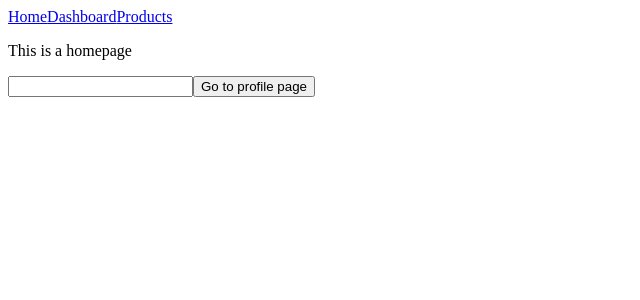
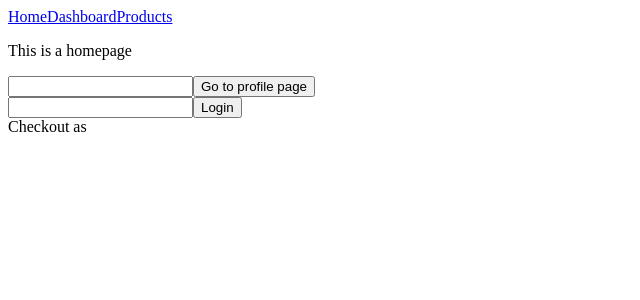
Before and after one commit to kshyxxz/webDevelopment, a React (Vite) app in the folder reactJS/reactjs/: page / in a window 1280 px wide. Shown: the top 300 px of the page, without its empty margins (0-640 px from the left). Built offline with nearby package versions, Linux system fonts and the light colour scheme.

Commit message:
reactUseContext_75

```diff
--- a/reactJS/reactjs/src/App.jsx
+++ b/reactJS/reactjs/src/App.jsx
@@ -6,9 +6,11 @@ import Nav from "./components/Nav";
 import Profile from "./pages/Profile";
 import Settings from "./pages/Settings";
 import Products from "./pages/Products";
+import Context from "./components/Context";
 
 function App() {
 	return (
+		<>
 			<BrowserRouter>
 				<Nav />
 				<Routes>
@@ -21,6 +23,8 @@ function App() {
 					<Route path="*" element={<PageNotFound />} />
 				</Routes>
 			</BrowserRouter>
+			<Context />
+		</>
 	);
 }
 
--- /dev/null
+++ b/reactJS/reactjs/src/components/Checkout.jsx
@@ -0,0 +1,7 @@
+import { useContext } from "react";
+import { userContext } from "./Context";
+
+export default function Checkout() {
+	const { user } = useContext(userContext);
+	return <div>Checkout as {user.value}</div>;
+}
--- /dev/null
+++ b/reactJS/reactjs/src/components/Context.jsx
@@ -0,0 +1,16 @@
+import { createContext, useState } from "react";
+import Checkout from "./Checkout";
+import Login from "./Login";
+export const userContext = createContext();
+
+export default function Context() {
+	const [user, setUser] = useState("guest");
+	return (
+		<div>
+			<userContext.Provider value={{ user, setUser }}>
+				<Login />
+				<Checkout />
+			</userContext.Provider>
+		</div>
+	);
+}
--- /dev/null
+++ b/reactJS/reactjs/src/components/Login.jsx
@@ -0,0 +1,23 @@
+import { useContext, useState } from "react";
+import { userContext } from "./Context";
+
+export default function Login() {
+	const [value, setValue] = useState("");
+	const { user, setUser } = useContext(userContext);
+	function handleSubmit(e) {
+		e.preventDefault();
+		setUser(value);
+	}
+	return (
+		<div>
+			<form onSubmit={handleSubmit}>
+				<input
+					type="text"
+					value={value}
+					onChange={(e) => setValue(e.target.value)}
+				/>
+				<button type="submit">Login</button>
+			</form>
+		</div>
+	);
+}
```
Lines whose indentation alone changed are shown as unchanged.
